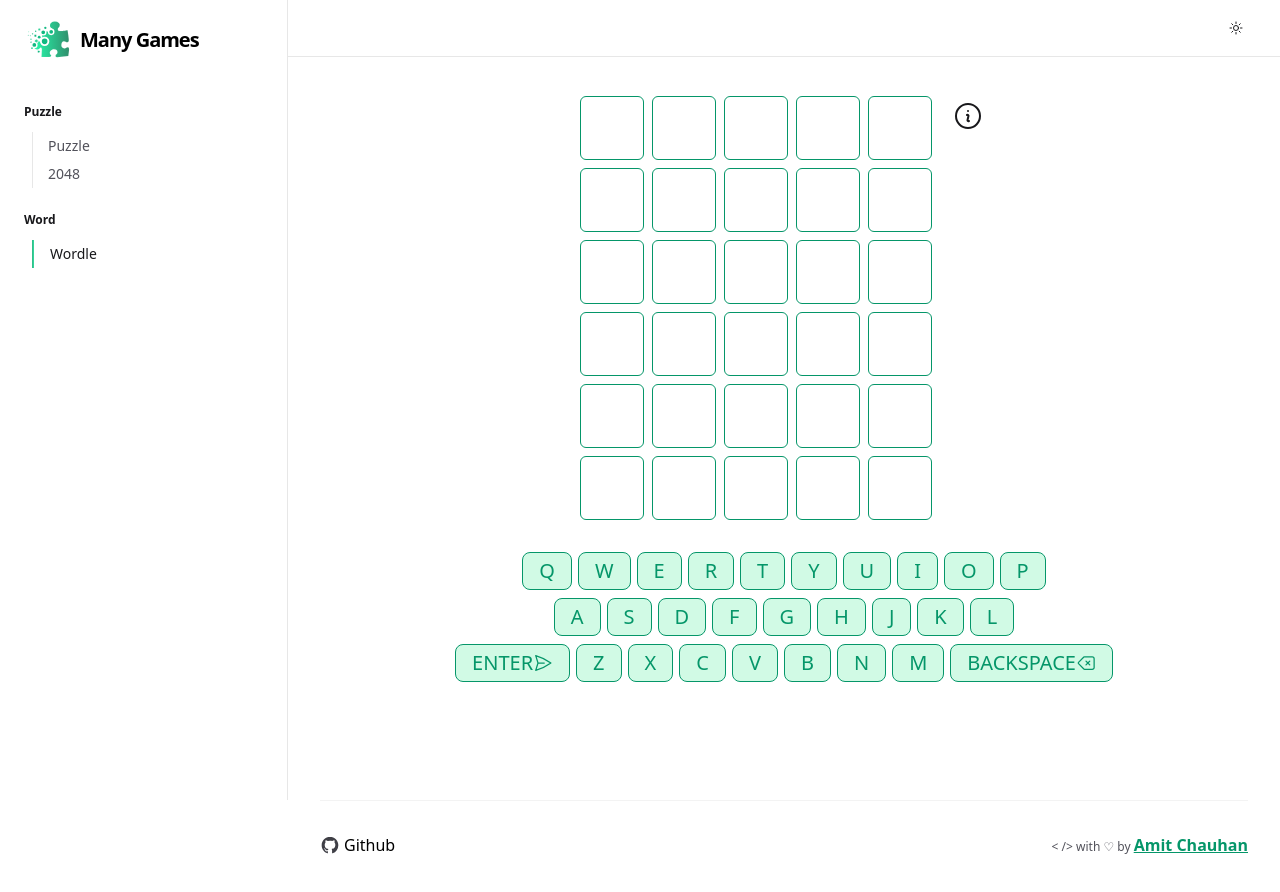
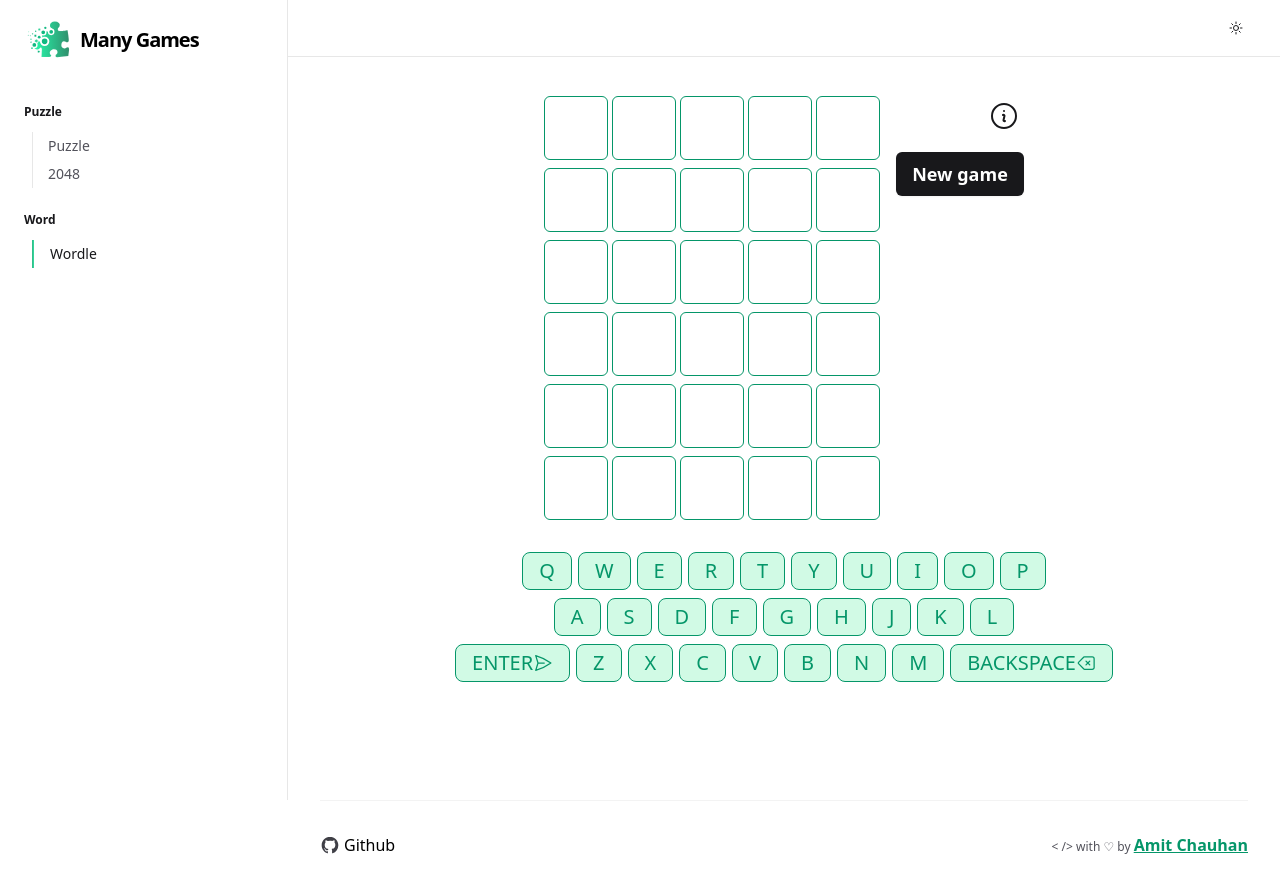
Before and after one commit to Legend0619/ManyGames, a React (Vite) app: page /wordle in a window 1280 px wide. Shown: the top 892 px of the page. Built offline with nearby package versions, Linux system fonts and the light colour scheme; no server answers.

Commit message:
restart button wordlew

```diff
--- a/src/components/games/wordle/GameBoard.tsx
+++ b/src/components/games/wordle/GameBoard.tsx
@@ -6,7 +6,10 @@ import { WorldLetter } from "./WordleLetter";
 import { useDictionaryApi } from "../../../utility/word";
 import GameWonLostModal from "../../modal/GameWonLostModal";
 import { useEventListener } from "../../../hooks/useEventListener";
-import { InformationCircleIcon } from "@heroicons/react/24/outline";
+import {
+  ArrowPathIcon,
+  InformationCircleIcon,
+} from "@heroicons/react/24/outline";
 import { BasicModal } from "../../modal/BasicModal";
 import styles from "./style.module.css";
 
@@ -31,6 +34,11 @@ export default function WordleGameBoard(props: IWordleGameBoardProps) {
       setBoard(new WordleLogic(word));
       setWordMeaning(data.definition);
     }
+  };
+
+  const handleResetGame = () => {
+    if (board.currentAttempt === 1) return;
+    getInitialRandomWord();
   };
 
   const checkWordValidity = async (word: string) => {
@@ -135,7 +143,7 @@ export default function WordleGameBoard(props: IWordleGameBoardProps) {
             </div>
             {board.testWord.map((row, rIndex) => {
               return (
-                <div key={rIndex} className="flex flex-row gap-2">
+                <div key={rIndex} className="flex flex-row gap-1">
                   {row.map((letter, cIndex) => {
                     return (
                       <WorldLetter
@@ -151,6 +159,21 @@ export default function WordleGameBoard(props: IWordleGameBoardProps) {
               );
             })}
           </div>
+          <div className="flex w-full justify-end gap-4 lg:flex-col-reverse lg:justify-end">
+            <div className="flex gap-4">
+              <div className="flex w-full justify-end">
+                <button
+                  className="rounded-md bg-zinc-900 p-2 shadow-sm transition-colors duration-100 ease-in hover:bg-zinc-700 dark:bg-emerald-400  dark:ring-1 dark:ring-inset dark:ring-emerald-400/20 dark:hover:bg-emerald-400/80 dark:hover:ring-emerald-400 sm:px-4"
+                  onClick={handleResetGame}
+                >
+                  <span className="hidden text-lg font-semibold text-white dark:text-zinc-900 sm:block">
+                    New game
+                  </span>
+                  <ArrowPathIcon className="block h-6 w-6 text-white dark:text-zinc-900 sm:hidden" />
+                </button>
+              </div>
+            </div>
+            <div className="flex gap-4">
               <div className="flex w-full justify-end">
                 <button
                   onClick={() => setOpenInfoModal(true)}
@@ -160,6 +183,9 @@ export default function WordleGameBoard(props: IWordleGameBoardProps) {
                 >
                   <InformationCircleIcon className="h-8 w-8 stroke-zinc-900 dark:stroke-emerald-300" />
                 </button>
+              </div>
+            </div>
+
             <BasicModal
               title="Hints/ Clues"
               isOpen={openInfoModal}
```
Lines whose indentation alone changed are shown as unchanged.
